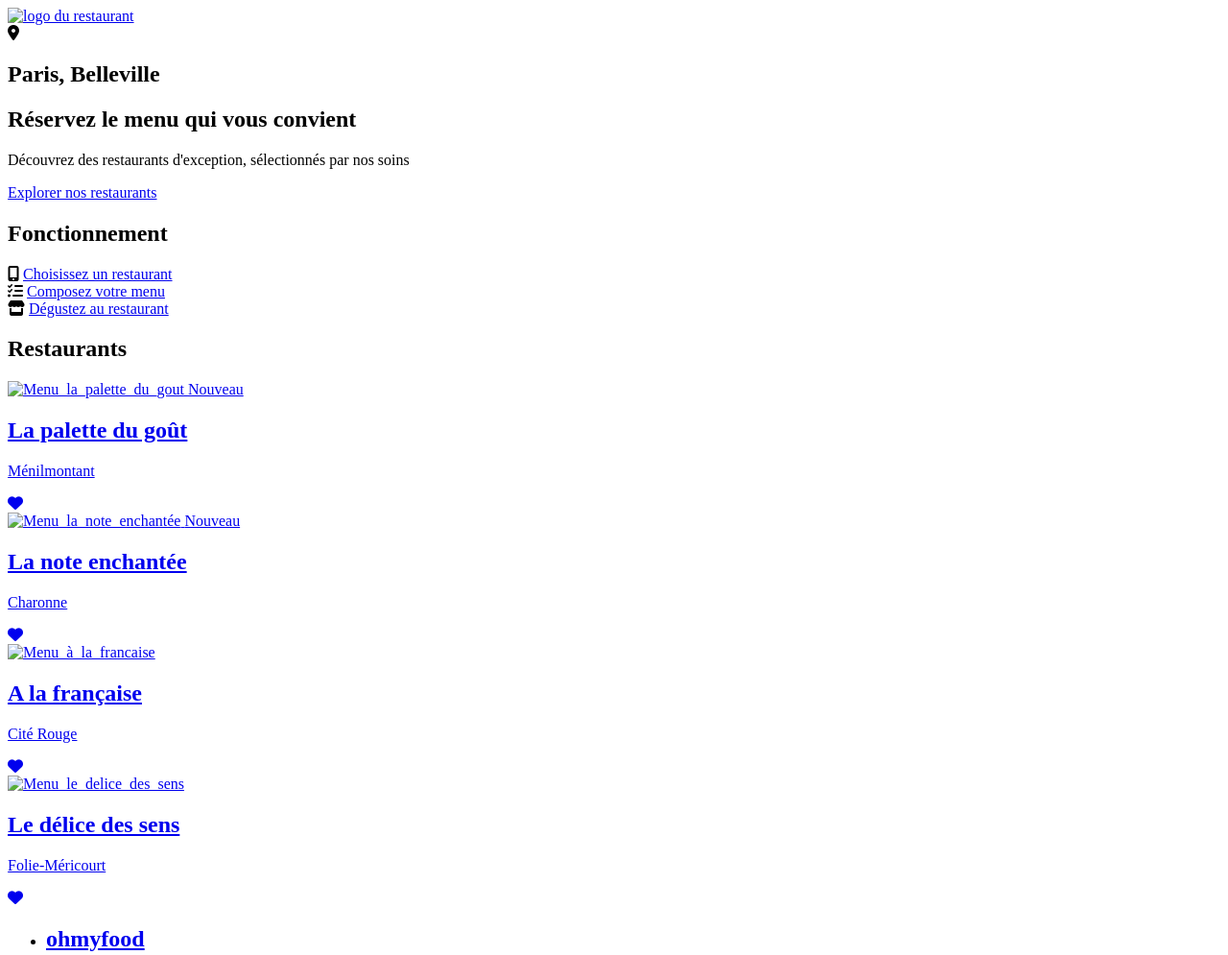
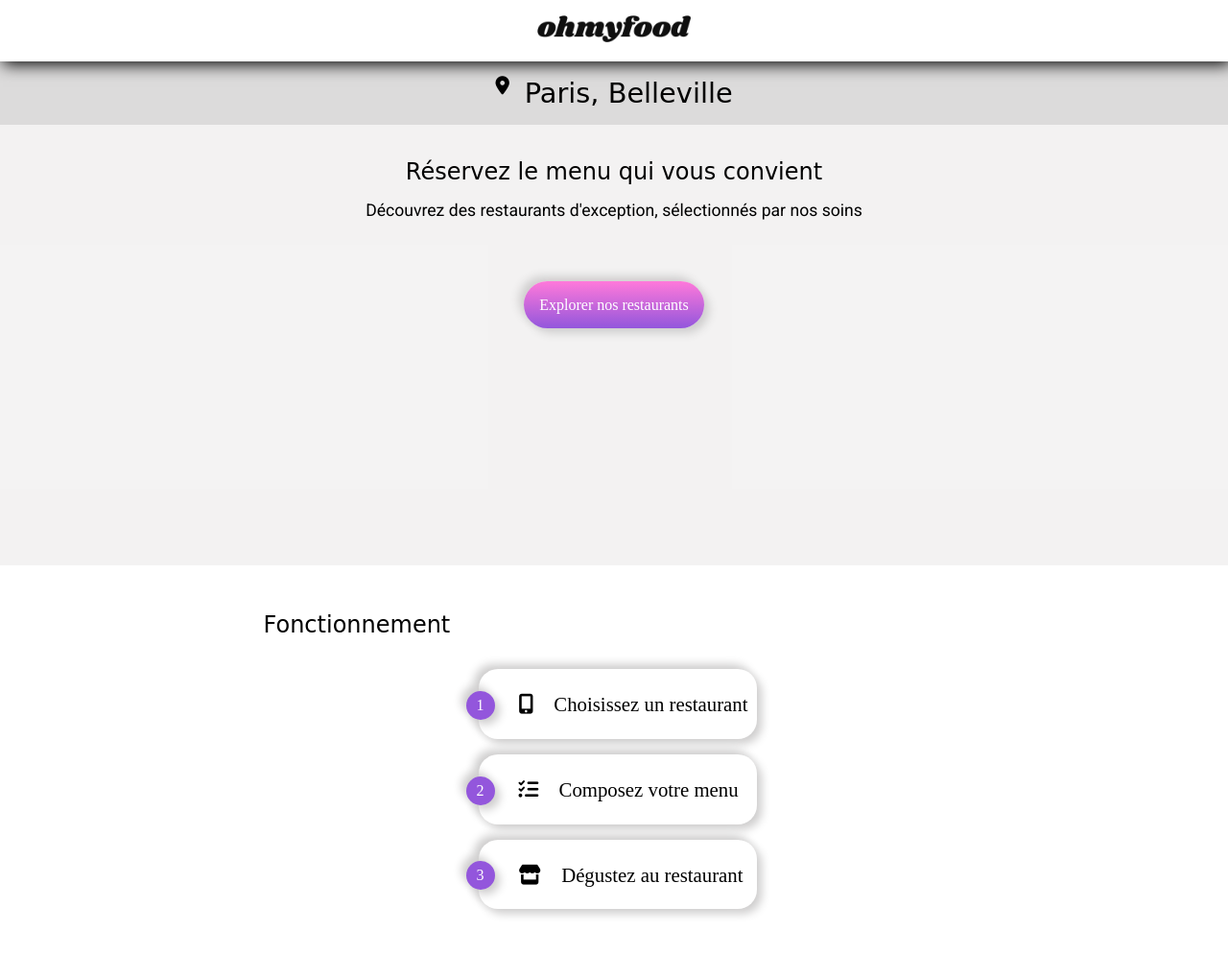
Before and after one commit to Joseph956/JosephANGILERI_3_20210320, a website: page index.html in a window 1280 px wide. Shown: the top 995 px of the page at 96% size. Drawn offline with nearby package versions, Linux system fonts and the light colour scheme; files that its build step writes are made by us from their sources; the site is published under a folder, as on GitHub Pages, so addresses that start at the root find nothing; a web font is replaced by a local one.

Commit message:
correc_ch20210415

```diff
--- a/francaise.html
+++ b/francaise.html
@@ -3,7 +3,7 @@
   <head>
     <meta charset="UTF-8" />
     <meta http-equiv="X-UA-Compatible" content="IE=edge" />
-    <link rel="stylesheet" href="/sass/css/style.css" media="screen" />
+    <link rel="stylesheet" href="./sass/css/style.css" media="screen" />
     <meta name="viewport" content="width=device-width, initial-scale=1.0" />
     <link href="https://fonts.googleapis.com/css2?family=Roboto&display=swap"rel="stylesheet"/>
     <link href="https://fonts.googleapis.com/css2?family=Shrikhand&display=swap"rel="stylesheet"/>
@@ -15,20 +15,20 @@
     <header>
       <div class="logo-menus">
           <div class="fleche">
-              <a href="/index.html">
+              <a href="./index.html">
                  <i class="fa-arrow-left fas"></i>
               </a>
           </div>
           <div>
-              <a href="/index.html">
-                 <img id="logo" src="/logo/ohmyfood.png" alt="logo_ohmyfood">
+              <a href="./index.html">
+                 <img id="logo" src="./logo/ohmyfood.png" alt="logo_ohmyfood">
               </a>
           </div>
       </div>
   </header>
 
-      <a href="/index.html">
-        <img class="img-menus"src="/images/a_la_francaise_1280w.jpg"alt="Menu_à_la_francaise"/>
+      <a href="./index.html">
+        <img class="img-menus"src="./images/a_la_francaise_1280w.jpg"alt="Menu_à_la_francaise"/>
       </a>
 
     <main class="carte-restaurant carte">
--- a/index.html
+++ b/index.html
@@ -4,7 +4,7 @@
     <meta charset="UTF-8"/>
     <meta http-equiv="X-UA-Compatible" content="IE=edge"/>
     <meta name="viewport" content="width=device-width, initial-scale=1.0"/>
-    <link rel="stylesheet" href="/sass/css/style.css" media="screen"/>
+    <link rel="stylesheet" href="./sass/css/style.css" media="screen"/>
     <link rel="preconnect" href="https://fonts.gstatic.com"/>
     <link href="https://fonts.googleapis.com/css2?family=Roboto&display=swap" rel="stylesheet"/>
     <link href="https://fonts.googleapis.com/css2?family=Shrikhand&display=swap" rel="stylesheet"/>
@@ -22,7 +22,7 @@
     <header class="header">
       <div class="header-accueil">
         <a class="logo-accueil" href="/index.html">
-          <img id="logo" src="/logo/ohmyfood.png" alt="logo du restaurant" />
+          <img id="logo" src="./logo/ohmyfood.png" alt="logo du restaurant" />
         </a>
       </div>
     </header>
@@ -63,8 +63,8 @@
         <div class="container-restaurants">
           <article class="contenu-restaurants">
             <div class="diapos-restaurants">
-              <a class="restaurant" href="/gout.html">
-                <img class="rest-img" src="/images/la_palette_du_gout.jpg" alt="Menu_la_palette_du_gout"/>
+              <a class="restaurant" href="./gout.html">
+                <img class="rest-img" src="./images/la_palette_du_gout.jpg" alt="Menu_la_palette_du_gout"/>
                 <span class="nouveau">Nouveau</span>
                 <div class="icon-coeur">
                   <div class="description">
@@ -80,8 +80,8 @@
           </article>
           <article class="contenu-restaurants">
             <div class="diapos-restaurants">
-              <a class="restaurant" href="/enchantee.html">
-                <img class="rest-img" src="/images/la_note_enchantee.jpg" alt="Menu_la_note_enchantée"/>
+              <a class="restaurant" href="./enchantee.html">
+                <img class="rest-img" src="./images/la_note_enchantee.jpg" alt="Menu_la_note_enchantée"/>
                 <span class="nouveau">Nouveau</span>
                 <div class="icon-coeur">
                   <div class="description">
@@ -97,8 +97,8 @@
           </article>
           <article class="contenu-restaurants">
             <div class="diapos-restaurants">
-              <a class="restaurant" href="/francaise.html">
-                <img class="rest-img" src="/images/a_la_francaise_1280w.jpg" alt="Menu_à_la_francaise"/>
+              <a class="restaurant" href="./francaise.html">
+                <img class="rest-img" src="./images/a_la_francaise_1280w.jpg" alt="Menu_à_la_francaise"/>
                 <div class="icon-coeur">
                   <div class="description">
                     <h2 class="rest-titre">A la française</h2>
@@ -113,8 +113,8 @@
           </article>
           <article class="contenu-restaurants">
             <div class="diapos-restaurants">
-              <a class="restaurant" href="/delices.html">
-                <img class="rest-img" src="/images/le_delice_des_sens.jpg" alt="Menu_le_delice_des_sens"/>
+              <a class="restaurant" href="./delices.html">
+                <img class="rest-img" src="./images/le_delice_des_sens.jpg" alt="Menu_le_delice_des_sens"/>
                 <div class="icon-coeur">
                   <div class="description">
                     <h2 class="rest-titre">Le délice des sens</h2>
@@ -135,7 +135,7 @@
       <div class="footer-container">
         <ul class="footer-menus">
           <li class="footer-liens">
-              <a class="footer-logo" href="/index.html"><h2>ohmyfood</h2></a>
+              <a class="footer-logo" href="./index.html"><h2>ohmyfood</h2></a>
           </li>
           <li class="footer-liens">
               <i class="fas fa-utensils footer-icon1"></i>
```
Also changed, not shown: gout.html (+6 -6 lines).
